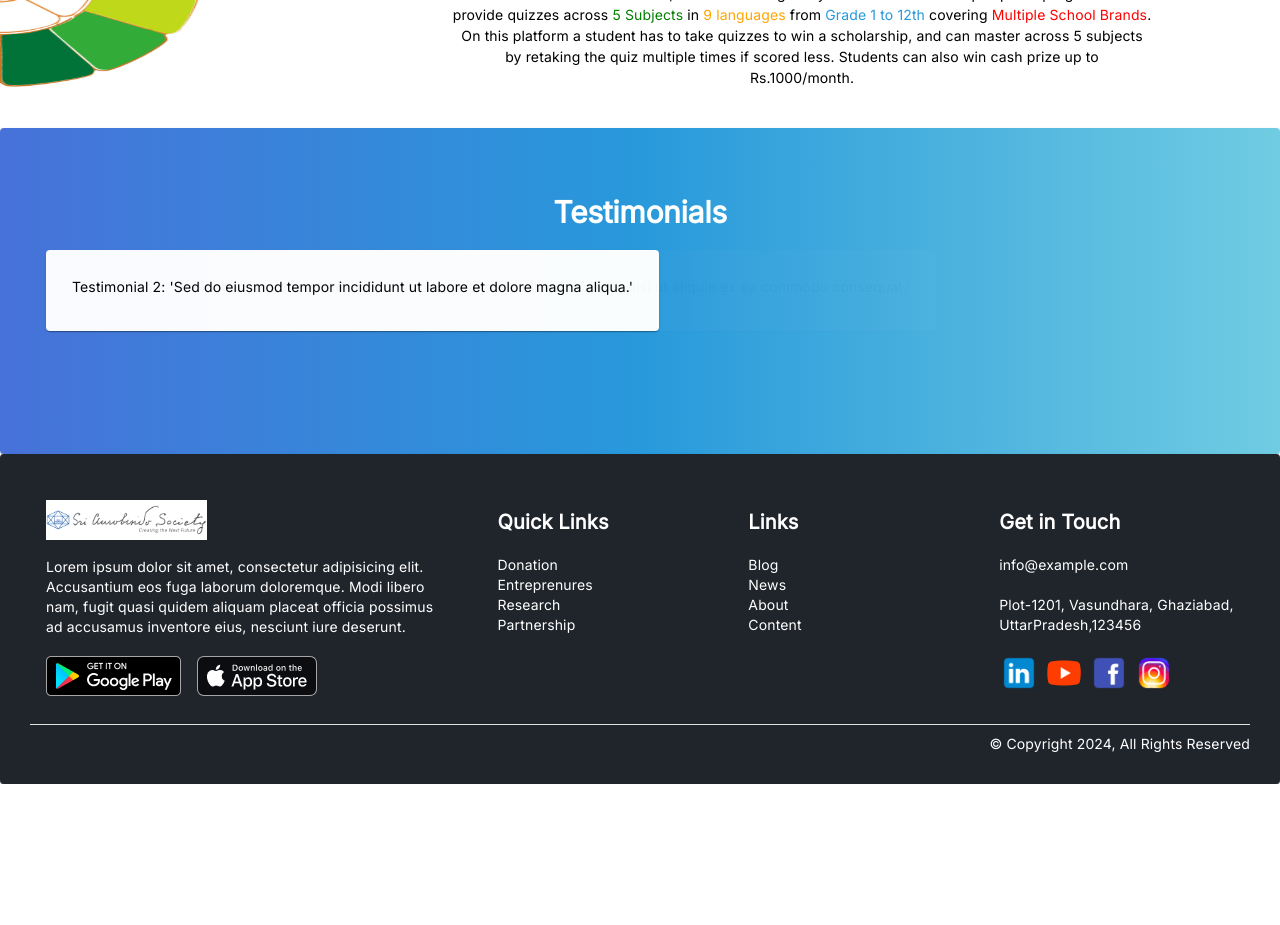
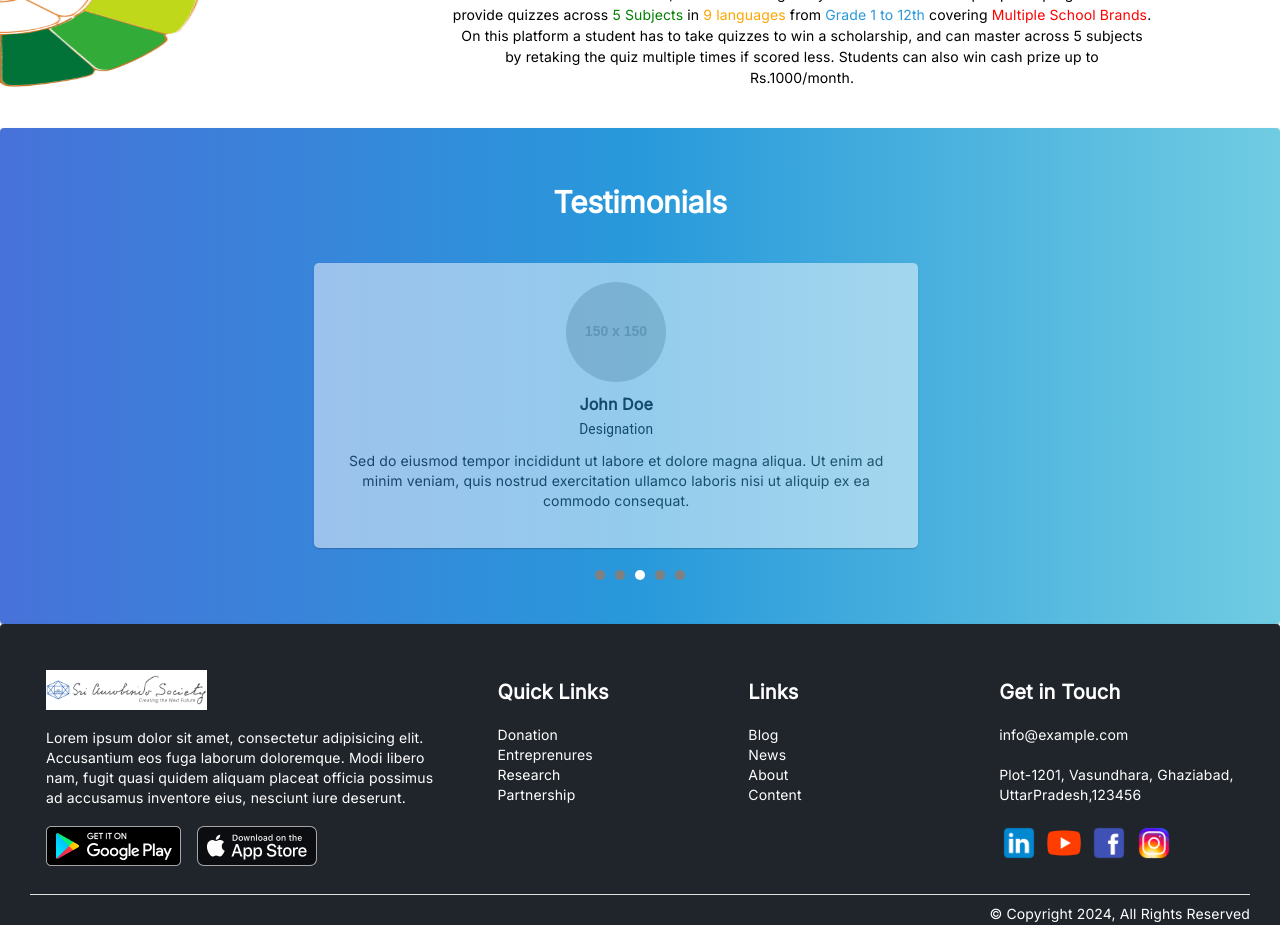
Before and after one commit to anshika2432001/auro_proj, a React (Create React App) app: page / in a window 1280 px wide. Shown: the part 2120-3045 px from the top of the page. Before the commit the page ends 2904 px from the top, so only its background shows below. Built offline with nearby package versions, Linux system fonts and the light colour scheme.

Commit message:
updated code

```diff
--- a/src/pages/LandingComponent/Testimonials.js
+++ b/src/pages/LandingComponent/Testimonials.js
@@ -1,11 +1,38 @@
 import React, { useState, useEffect } from 'react';
-import { Card, CardContent, Typography, Box } from '@mui/material';
+import { Card, CardContent, Typography, Box, Avatar } from '@mui/material';
 
 const Testimonials = () => {
   const testimonialsData = [
-    "Testimonial 1: 'Lorem ipsum dolor sit amet, consectetur adipiscing elit.'",
-    "Testimonial 2: 'Sed do eiusmod tempor incididunt ut labore et dolore magna aliqua.'",
-    "Testimonial 3: 'Ut enim ad minim veniam, quis nostrud exercitation ullamco laboris nisi ut aliquip ex ea commodo consequat.'"
+    {
+      photo: 'https://via.placeholder.com/150',
+      name: 'Divya Pathak',
+      designation: 'Designation',
+      details: 'Lorem ipsum dolor sit amet, consectetur adipiscing elit. Vivamus lacinia odio vitae vestibulum vestibulum. Cras venenatis euismod malesuada.'
+    },
+    {
+      photo: 'https://via.placeholder.com/150',
+      name: 'John Doe',
+      designation: 'Designation',
+      details: 'Sed do eiusmod tempor incididunt ut labore et dolore magna aliqua. Ut enim ad minim veniam, quis nostrud exercitation ullamco laboris nisi ut aliquip ex ea commodo consequat.'
+    },
+    {
+      photo: 'https://via.placeholder.com/150',
+      name: 'John Doe',
+      designation: 'Designation',
+      details: 'Sed do eiusmod tempor incididunt ut labore et dolore magna aliqua. Ut enim ad minim veniam, quis nostrud exercitation ullamco laboris nisi ut aliquip ex ea commodo consequat.'
+    },
+    {
+      photo: 'https://via.placeholder.com/150',
+      name: 'John Doe',
+      designation: 'Designation',
+      details: 'Sed do eiusmod tempor incididunt ut labore et dolore magna aliqua. Ut enim ad minim veniam, quis nostrud exercitation ullamco laboris nisi ut aliquip ex ea commodo consequat.'
+    },
+    {
+      photo: 'https://via.placeholder.com/150',
+      name: 'Jane Smith',
+      designation: 'Designation',
+      details: 'Quis nostrud exercitation ullamco laboris nisi ut aliquip ex ea commodo consequat. Duis aute irure dolor in reprehenderit in voluptate velit esse cillum dolore eu fugiat nulla pariatur.'
+    }
   ];
 
   const [currentTestimonialIndex, setCurrentTestimonialIndex] = useState(0);
@@ -19,35 +46,51 @@ const Testimonials = () => {
   }, []);
 
   return (
-    <Card sx={{background: 'linear-gradient(to right,#4772D9, #2899DB,#70CCE2)'}}>
+    <Card sx={{ background: 'linear-gradient(to right, #4772D9, #2899DB, #70CCE2)', padding: '20px' }}>
       <CardContent>
-        <Typography variant="h2" align="center" color="#ffff">
+        <Typography variant="h2" align="center" color="#fff" gutterBottom>
           Testimonials
         </Typography>
-        <Box sx={{position:'relative',height:'150px'}}>
+        <Box sx={{ display: 'flex', justifyContent: 'center', alignItems: 'center', position: 'relative', height: '300px', overflow: 'hidden' }}>
           {testimonialsData.map((testimonial, index) => (
             <Box
               key={index}
-              style={{
-                display: 'flex',
-                justifyContent: 'center',
-                alignItems: 'center',
+              sx={{
                 position: 'absolute',
+                left: `${(index - currentTestimonialIndex) * 100 + 50}%`,
+                transition: 'left 1s ease-in-out',
+                width: '50%',
+                transform: 'translateX(-50%)',
+                opacity: index === currentTestimonialIndex ? 1 : 0.5,
+                zIndex: index === currentTestimonialIndex ? 1 : 0,
 
-                opacity: index === currentTestimonialIndex ? 1 : 0,
-                transition: 'opacity 1s ease-in-out'
               }}
             >
-              <Card sx={{ backgroundColor: "white", marginBottom: '30px', padding: '10px' }}>
+              <Card className='mini-card' sx={{textAlign:'center'}}>
                 <CardContent>
-                  <Typography variant="body1">{testimonial}</Typography>
+                  <Avatar src={testimonial.photo} sx={{ width: 100, height: 100, margin: '0 auto 10px' }} />
+                  <Typography variant="h6">{testimonial.name}</Typography>
+                  <Typography variant="subtitle1" color="textSecondary">{testimonial.designation}</Typography>
+                  <Typography variant="body2">{testimonial.details}</Typography>
                 </CardContent>
               </Card>
             </Box>
           ))}
-          </Box>
-
-
+        </Box>
+        <Box sx={{ display: 'flex', justifyContent: 'center', marginTop: '20px' }}>
+          {testimonialsData.map((_, index) => (
+            <Box
+              key={index}
+              sx={{
+                width: '10px',
+                height: '10px',
+                backgroundColor: index === currentTestimonialIndex ? 'white' : 'gray',
+                borderRadius: '50%',
+                margin: '0 5px'
+              }}
+            />
+          ))}
+        </Box>
       </CardContent>
     </Card>
   );
```
